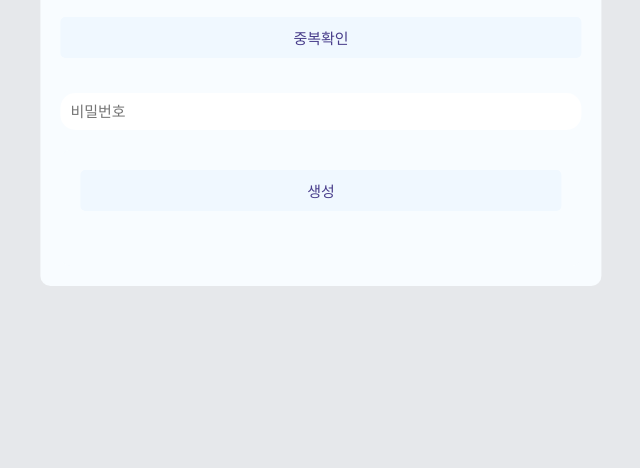
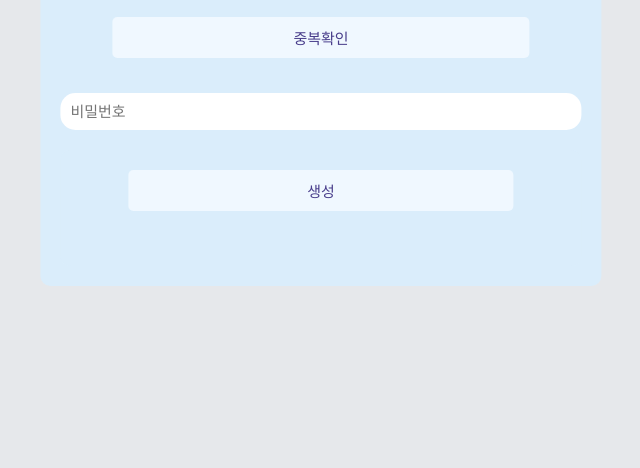
Before and after one commit to GoTaeH/studyProject, a website: page html/membership.html in a window 1280 px wide. Shown: the part 332-800 px from the top of the page, without its empty margins (319-959 px from the left). Drawn offline with Linux system fonts and the light colour scheme; a web font is replaced by a local one.

Commit message:
project_3

```diff
--- a/style/l_style.css
+++ b/style/l_style.css
@@ -50,10 +50,10 @@ body {
     cursor: pointer;
 }
 
-.membership {
+.memberWindow {
     text-align: center;
 }
-.membership a {
+.memberWindow a {
     font-size: 14px;
     font-family: 'Orbit', sans-serif;
     color: rgb(18, 18, 81);
--- a/style/m_style.css
+++ b/style/m_style.css
@@ -16,7 +16,7 @@ body {
 .membership {
     border: 0;
     border-radius: 10px;
-    background-color: rgb(248, 252, 255);
+    background-color: rgb(218, 237, 251);
     padding: 20px;
     margin: 0 auto;
 }
@@ -46,7 +46,7 @@ body {
     padding: 10px;
     border: none;
     border-radius: 5px;
-    width: 100%;
+    width: 80%;
     cursor: pointer;
 }
 
```
Also changed, not shown: html/login.html (+1 -1 lines).
